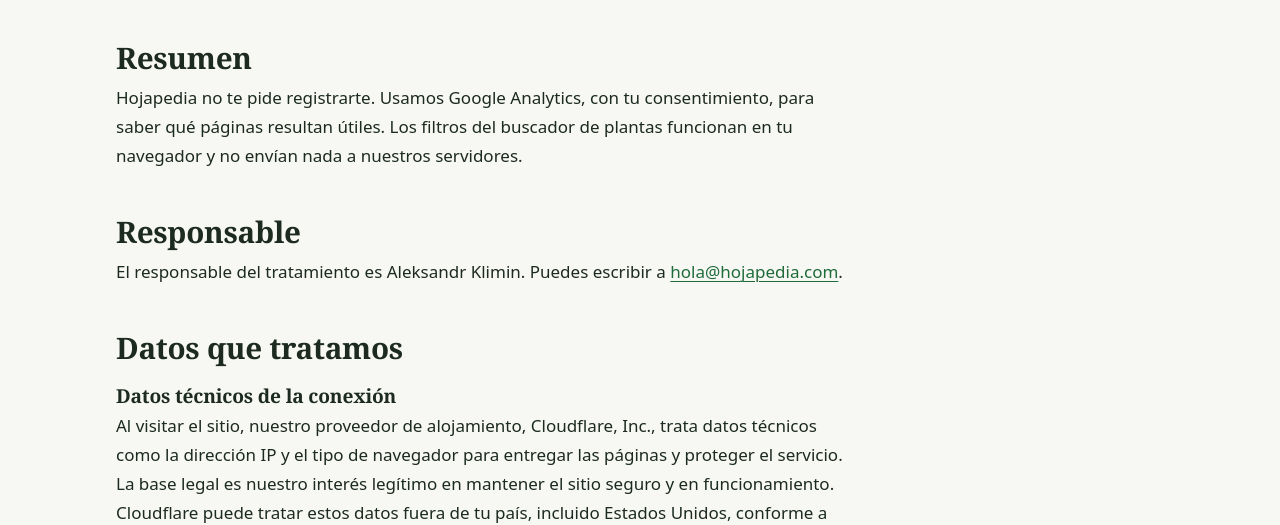
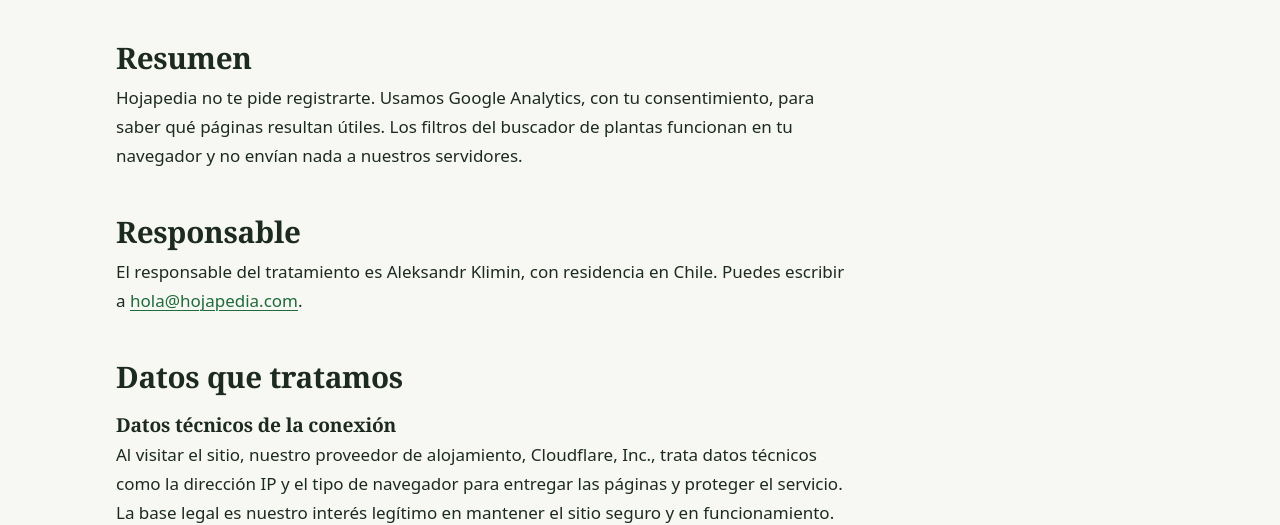
Before and after one commit to alexanderklimin/hojapedia, an Astro site: page /privacidad in a window 1280 px wide. Shown: the part 282-807 px from the top of the page. Built offline with nearby package versions, Linux system fonts and the light colour scheme; Astro itself is replaced by a stand-in of ours.

Commit message:
Páginas legales: país del titular
Co-Authored-By: Claude Opus 5.5 <noreply@anthropic.com>

```diff
--- a/src/data/site.js
+++ b/src/data/site.js
@@ -6,5 +6,5 @@ export const SITE_NAME = 'Hojapedia';
 export const CONTACT_EMAIL = 'hola@hojapedia.com';
 // Owner data for the legal pages: filled only after the user confirms them (personal data).
 export const OWNER_NAME = 'Aleksandr Klimin';
-export const OWNER_COUNTRY = '';
+export const OWNER_COUNTRY = 'Chile';
 export const LEGAL_UPDATED = '19 de noviembre de 2026';
```
Also changed, not shown: CHANGELOG.md.
